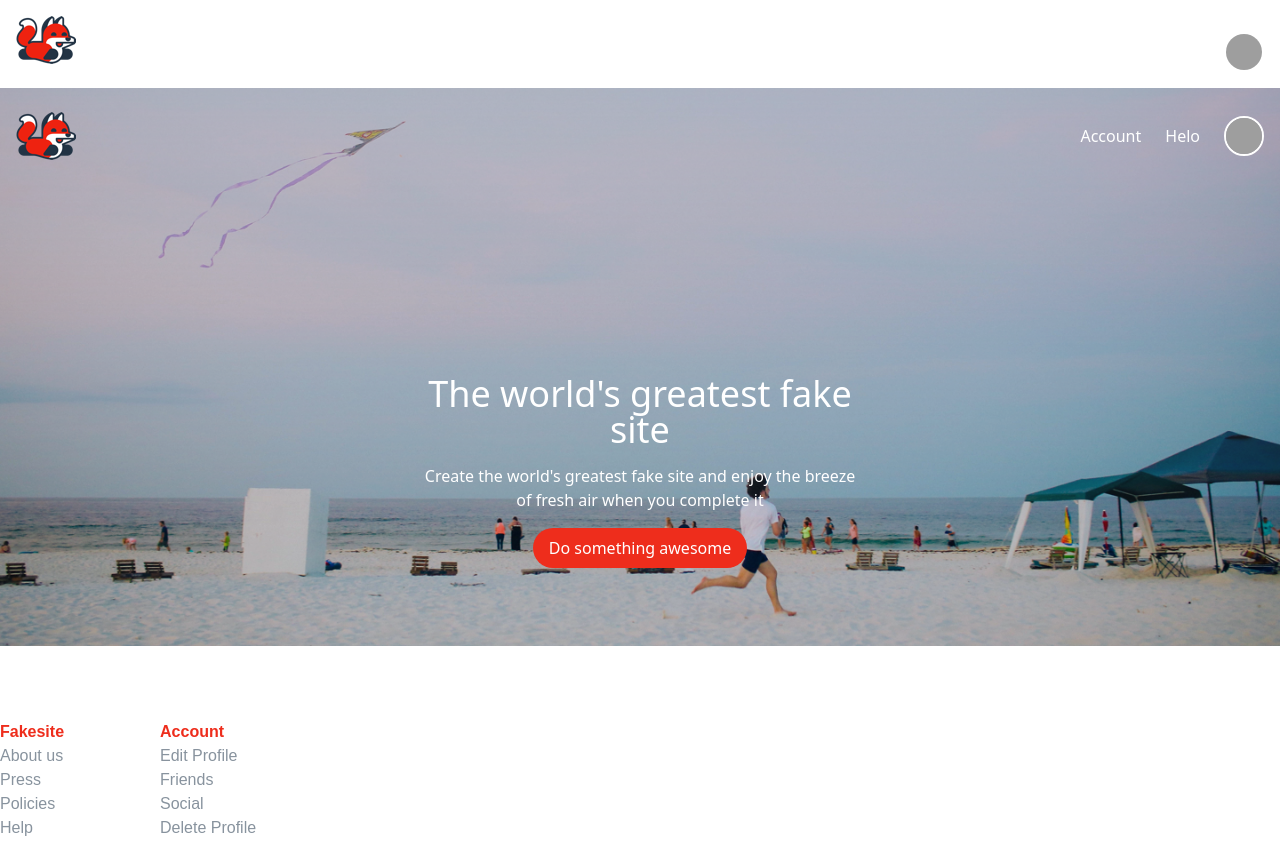
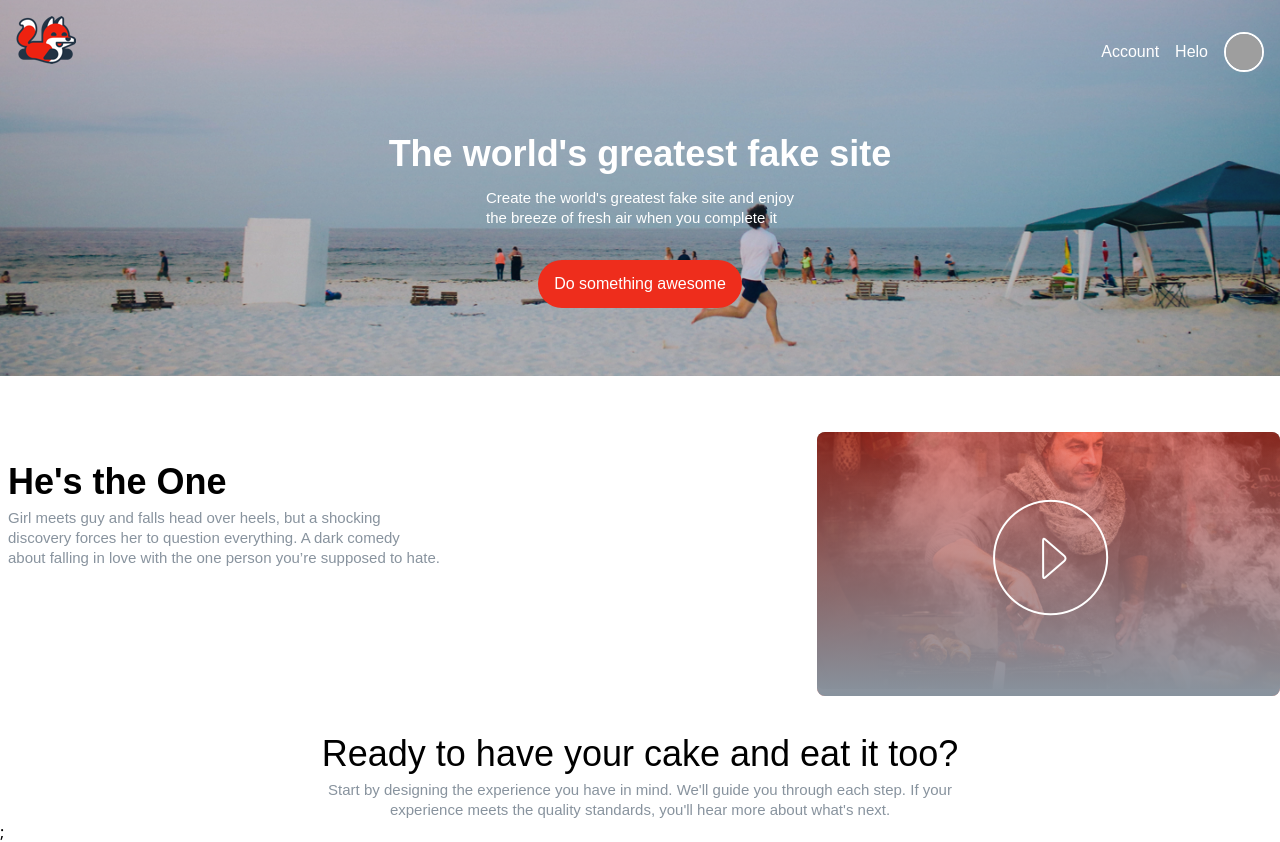
Before and after one commit to Davidhevesi/fake-site, a Next.js app: page / in a window 1280 px wide. Shown: the top 842 px of the page. Built offline with nearby package versions, Linux system fonts and the light colour scheme; grey boxes are pictures that could not be loaded; a web font is replaced by a local one.

Commit message:
refactor main page

```diff
--- a/pages/index.js
+++ b/pages/index.js
@@ -1,13 +1,12 @@
-import HearoInfo from '../components/HearoInfo'
-import Hero from '../components/Hero'
-import NavBar from '../components/NavBar'
-
+import HeroSection from '../components/HeroSection'
+import VideoSection from '../components/VideoSection'
+import ExperienceSection from '../components/ExperienceSection'
 export default function Home() {
   return (
-    <div className="relative">
-      <Hero />
-      <NavBar />
-      <HearoInfo />
-    </div>
+    <>
+      <HeroSection />
+      <VideoSection />
+      <ExperienceSection />
+    </>
   )
 }
```
